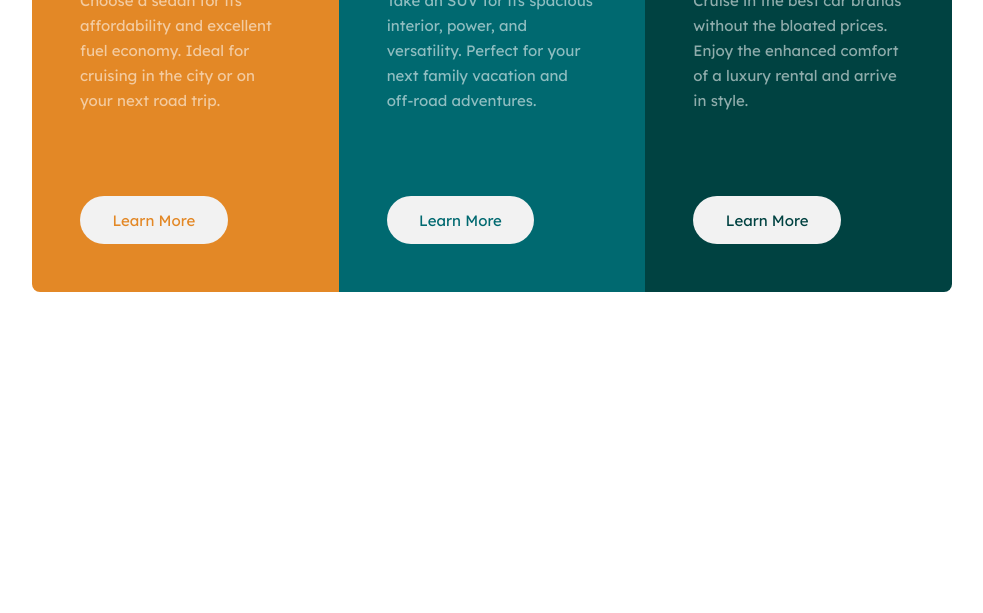
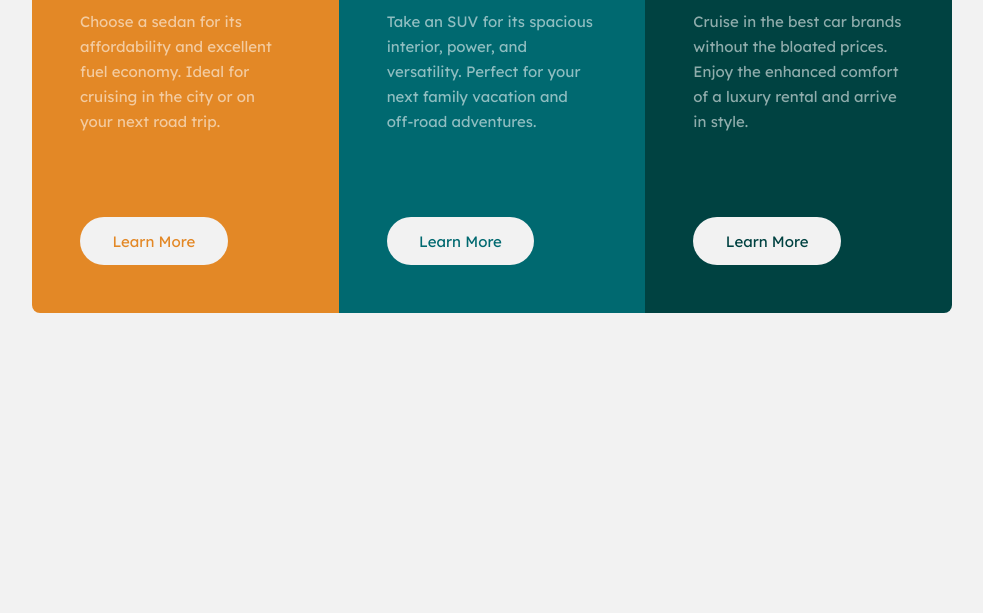
Before and after one commit to perfidev/frontend-mentor, a website: page 3-column-preview-card-component/index.html in a window 1280 px wide. Shown: the part 358-971 px from the top of the page, without its empty margins (148-1131 px from the left). Before the commit the page ends 800 px from the top, so only its background shows below. Drawn offline with Linux system fonts and the light colour scheme.

Commit message:
Fix margin and body bg

```diff
--- a/3-column-preview-card-component/styles.scss
+++ b/3-column-preview-card-component/styles.scss
@@ -14,25 +14,29 @@ $color-others: hsl(0, 0%, 95%);
 }
 
 body {
-    display: flex;
-    align-items: center;
-    justify-content: center;
     min-height: 100svh;
     padding: 1.5rem;
     font-family: $ff-primary;
     font-size: $fs-main;
     color: $color-paragraphs;
+    background-color: $color-others;
+
+    @media screen and (min-width: 48.75em) {
+        padding: 0 1.5rem;
+    }
 }
 
 .cars {
     display: flex;
     flex-direction: column;
     max-width: 57.5rem;
+    margin: auto;
     border-radius: 8px;
     overflow: hidden;
 
     @media screen and (min-width: 48.75em) {
         flex-direction: row;
+        margin-top: 171px;
     }
 
     &__category {
```
Also changed, not shown: 3-column-preview-card-component/styles.css.
